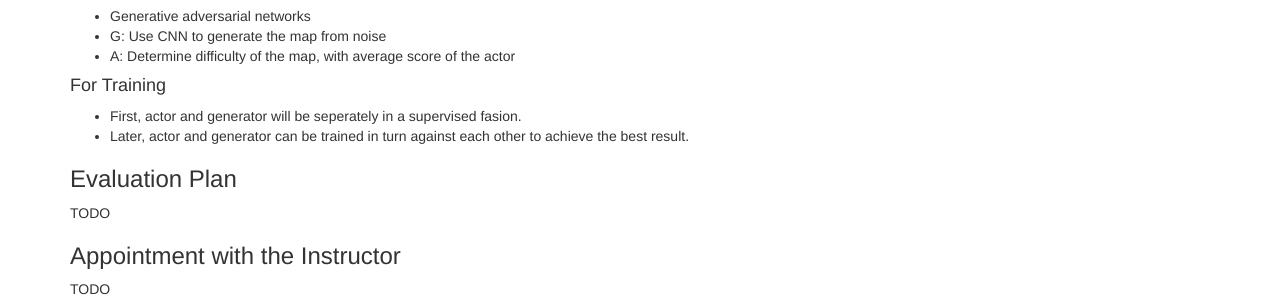
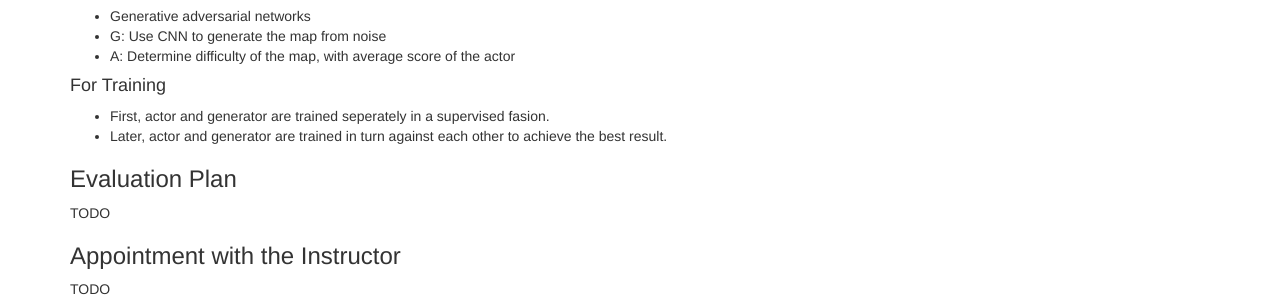
Before and after one commit to Malmactor/malrio, a Jekyll site: the page built from docs/proposal.md, in a window 1280 px wide. Shown: the part 429-729 px from the top of the page. Built offline with Jekyll 4.4.1, drawn with Linux system fonts in a browser that asks for light colours.

Commit message:
Update proposal.md

```diff
--- a/docs/proposal.md
+++ b/docs/proposal.md
@@ -20,8 +20,8 @@ TODO
  - A: Determine difficulty of the map, with average score of the actor
 
 #### For Training
- - First, actor and generator will be seperately in a supervised fasion.
- - Later, actor and generator can be trained in turn against each other to achieve the best result.<br>
+ - First, actor and generator are trained seperately in a supervised fasion.
+ - Later, actor and generator are trained in turn against each other to achieve the best result.<br>
 
 ### Evaluation Plan
 TODO
```
